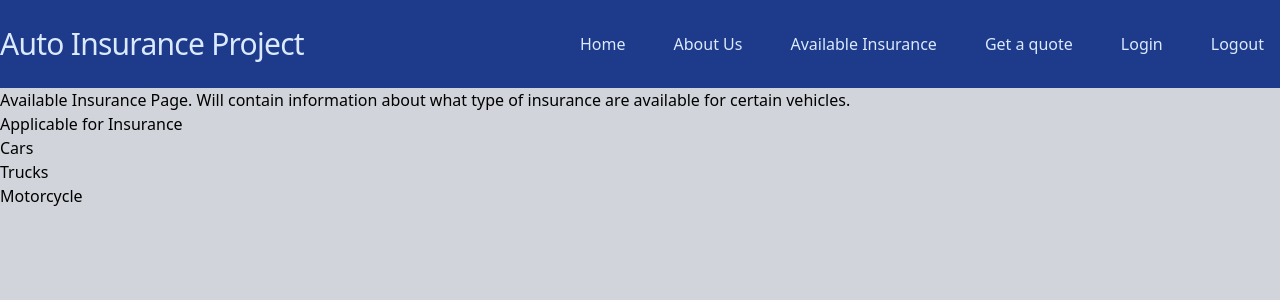
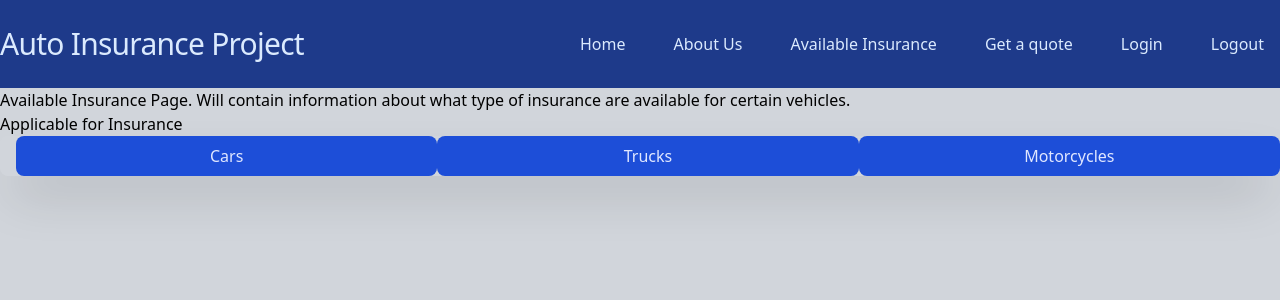
Before and after one commit to Josesimplecoding/finalproject, a Vue app: page /available in a window 1280 px wide. Shown: the top 300 px of the page. Built offline with nearby package versions, Linux system fonts and the light colour scheme.

Commit message:
layout fixing

```diff
--- a/src/pages/available.vue
+++ b/src/pages/available.vue
@@ -5,7 +5,15 @@
     </h1>
 
     <h2>Applicable for Insurance</h2>
-    <h3>Cars</h3>
-    <h4>Trucks</h4>
-    <h5>Motorcycle</h5>
-</template>
+    <div class="flex items-center justify-center rounded-lg shadow-2xl">
+        <form class="flex-col p-2 space-y-2"/>
+
+        <button type="submit" class="w-1/2 py-2 text-indigo-100 bg-blue-700 rounded-lg hover:bg-blue-400">Cars</button>
+
+        <button type="submit" class="w-1/2 py-2 text-indigo-100 bg-blue-700 rounded-lg hover:bg-blue-400">Trucks</button>
+
+        <button type="submit" class="w-1/2 py-2 text-indigo-100 bg-blue-700 rounded-lg hover:bg-blue-400">Motorcycles</button>
+
+    </div>
+
+    </template>
--- a/src/pages/login.vue
+++ b/src/pages/login.vue
@@ -1,14 +1,21 @@
-<script setup></script>
+<script setup>
+import { ref } from "vue";
+import useAuth from "../composable/useAuth";
+const { isAuthenticated, login } = useAuth();
+const username = ref("");
+const password = ref("");
+</script>
 
 <template>
     <div
         class="flex flex-col items-center justify-center space-y-12 min-h-sceen-nonav"
     >
+    Logged in: {{ isAuthenticated }}
     <div class="flex items-center justify-center rounded-lg shadow-2xl">
-    <form class="flex flex-col p-4 space-y-4">
-        <input type="text" class="p-2 border-2 rounded-lg" placeholder="Username" />
-        <input type="password" class="p-2 border-2 rounded-lg" placeholder="Password" />
-        <button type="submit" class="py-2 text-indigo-200 bg-indigo-600">Login</button>
+    <form @submit.prevent="login(username, password)" class="flex flex-col p-4 space-y-4">
+        <input type="text" class="p-2 border-2 rounded-lg" placeholder="Username" v-model="username" />
+        <input type="password" class="p-2 border-2 rounded-lg" placeholder="Password" v-model="password" />
+        <button type="submit" @submit.prevent="login(username, password)" class="py-2 text-indigo-200 bg-indigo-600">Login</button>
     </form>
     </div>
     </div>
--- a/src/pages/payment.vue
+++ b/src/pages/payment.vue
@@ -1,3 +1,3 @@
 <template>
-    <h1>This page is only visible when signed in</h1>
+    <h1></h1>
 </template>
```
